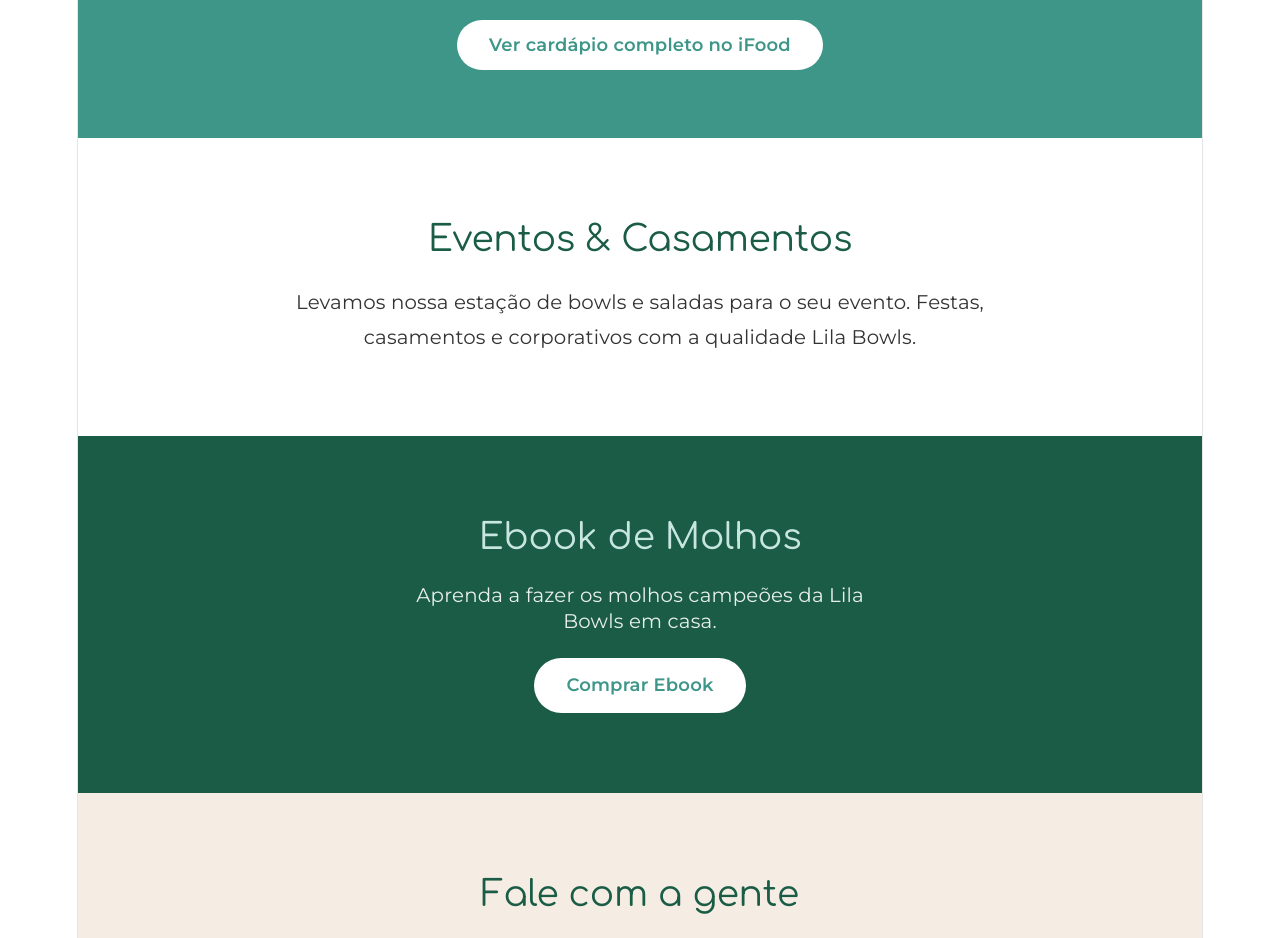
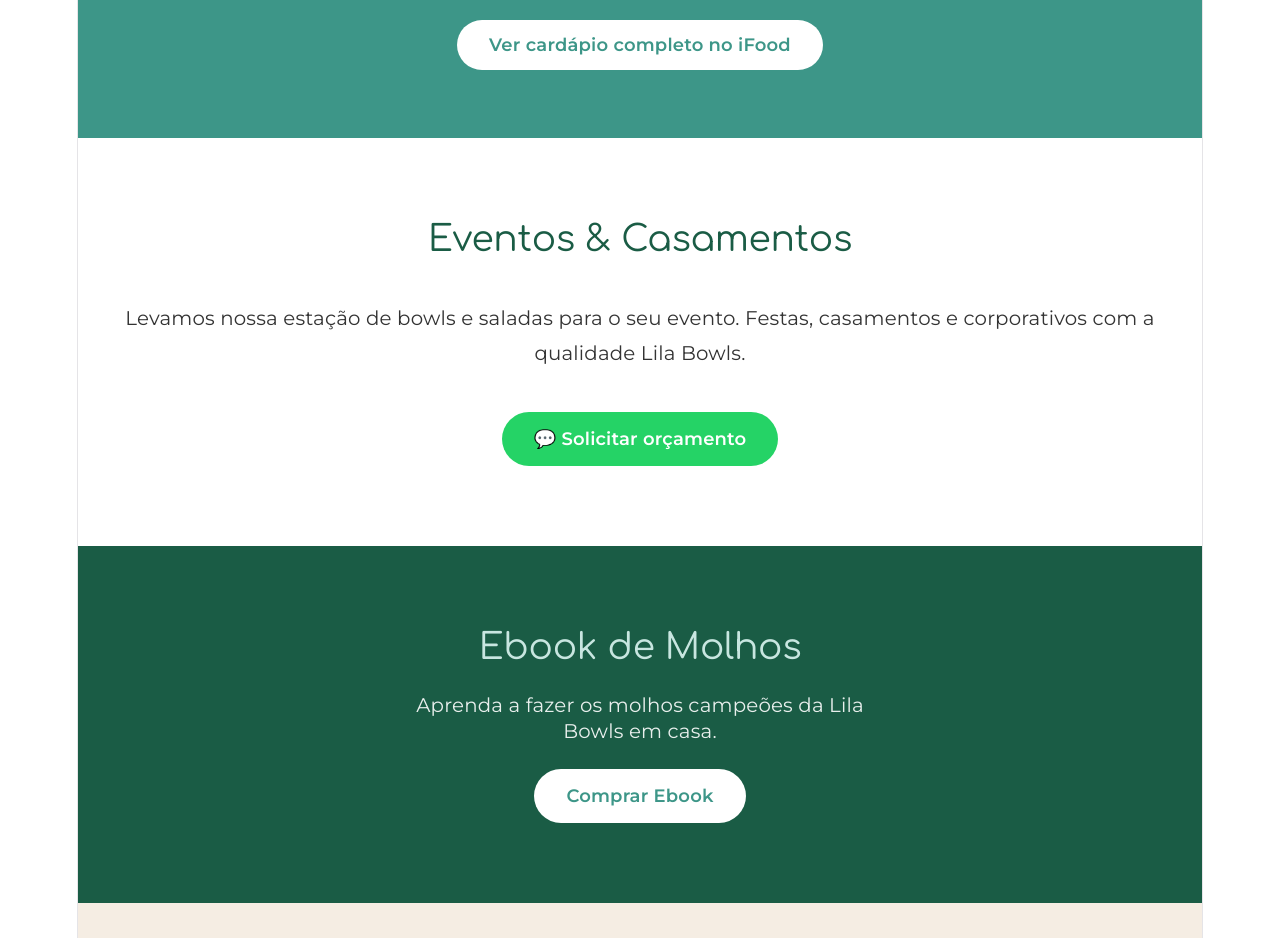
Before and after one commit to laiorbrito/lila-bowls-site, a React (Vite) app: page / in a window 1280 px wide. Shown: the part 1400-2338 px from the top of the page. Built offline with nearby package versions, Linux system fonts and the light colour scheme.

Commit message:
adiciona o botão whatsapp na secao de eventos

```diff
--- a/src/App.css
+++ b/src/App.css
@@ -107,8 +107,12 @@
   background-color: var(--branco);
   text-align: center;
   padding: 80px 24px;
-  max-width: 800px;
+  max-width: 1200px;
   margin: 0 auto;
+  display: flex;
+  flex-direction: column;
+  align-items: center;
+  gap: 16px;
 }
 
 .eventos h2 {
@@ -209,3 +213,20 @@
   color: rgba(255, 255, 255, 0.85);
   line-height: 1.6;
 }
+
+.btn-whatsapp {
+  display: inline-block;
+  background-color: #25d366;
+  color: white;
+  padding: 14px 32px;
+  border-radius: 50px;
+  text-decoration: none;
+  font-weight: 600;
+  font-size: 1rem;
+  margin-top: 24px;
+  transition: opacity 0.2s;
+}
+
+.btn-whatsapp:hover {
+  opacity: 0.85;
+}
--- a/src/App.jsx
+++ b/src/App.jsx
@@ -43,9 +43,16 @@
 
       {/* Eventos */}
       <section className="eventos">
-        <h2>Eventos & Casamentos</h2>
-        <p>Levamos nossa estação de bowls e saladas para o seu evento. Festas, casamentos e corporativos com a qualidade Lila Bowls.</p>
-      </section>
+  <h2>Eventos & Casamentos</h2>
+  <p>Levamos nossa estação de bowls e saladas para o seu evento. Festas, casamentos e corporativos com a qualidade Lila Bowls.</p>
+  <a
+    href="https://wa.me/5521997851052"
+    target="_blank"
+    className="btn-whatsapp"
+  >
+    💬 Solicitar orçamento
+  </a>
+</section>
 
       {/* Ebook */}
       <section className="ebook">
```
